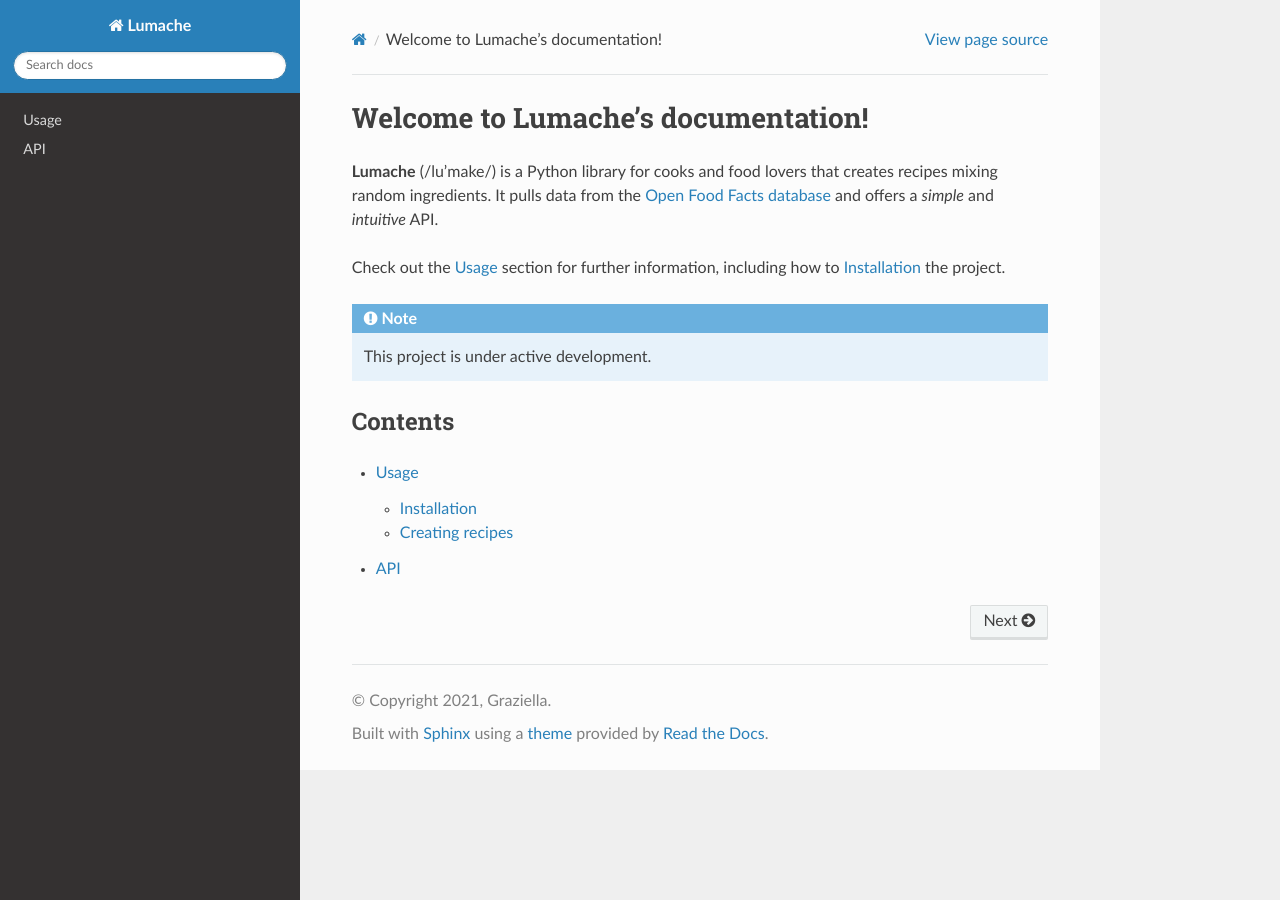
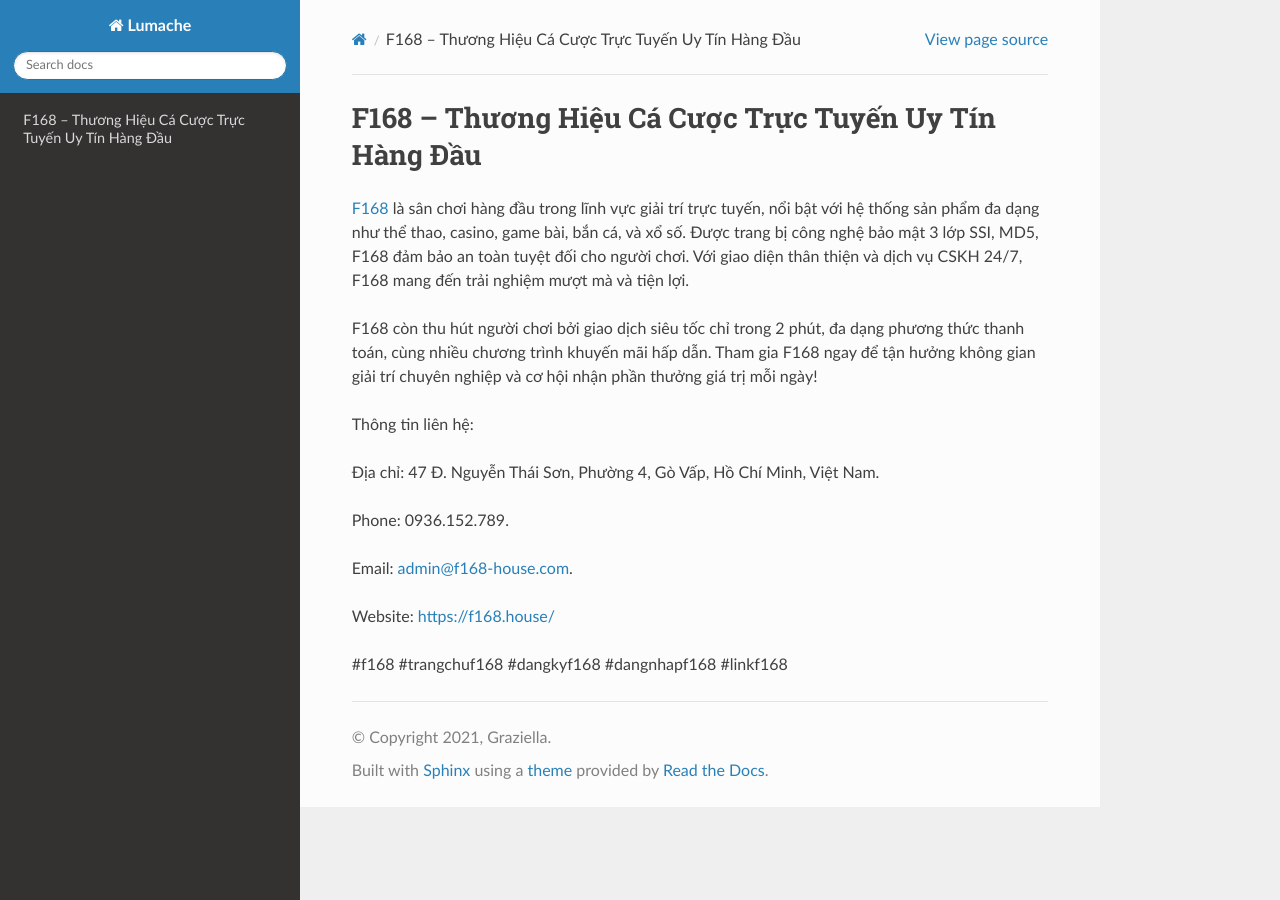
Before and after one commit to syvan0897/f168house, a Sphinx documentation site: the page built from docs/source/index.rst, in a window 1280 px wide. Built offline with Sphinx 7.4.7 and the Read the Docs theme 3.1.0, drawn with Linux system fonts in a browser that asks for light colours.

Commit message:
Update index.rst

```diff
--- a/docs/source/index.rst
+++ b/docs/source/index.rst
@@ -1,22 +1,18 @@
-Welcome to Lumache's documentation!
+F168 – Thương Hiệu Cá Cược Trực Tuyến Uy Tín Hàng Đầu
 ===================================
 
-**Lumache** (/lu'make/) is a Python library for cooks and food lovers
-that creates recipes mixing random ingredients.
-It pulls data from the `Open Food Facts database <https://world.openfoodfacts.org/>`_
-and offers a *simple* and *intuitive* API.
+`F168 <https://f168.house/>`_ là sân chơi hàng đầu trong lĩnh vực giải trí trực tuyến, nổi bật với hệ thống sản phẩm đa dạng như thể thao, casino, game bài, bắn cá, và xổ số. Được trang bị công nghệ bảo mật 3 lớp SSI, MD5, F168 đảm bảo an toàn tuyệt đối cho người chơi. Với giao diện thân thiện và dịch vụ CSKH 24/7, F168 mang đến trải nghiệm mượt mà và tiện lợi.
 
-Check out the :doc:`usage` section for further information, including
-how to :ref:`installation` the project.
+F168 còn thu hút người chơi bởi giao dịch siêu tốc chỉ trong 2 phút, đa dạng phương thức thanh toán, cùng nhiều chương trình khuyến mãi hấp dẫn. Tham gia F168 ngay để tận hưởng không gian giải trí chuyên nghiệp và cơ hội nhận phần thưởng giá trị mỗi ngày!
 
-.. note::
+Thông tin liên hệ:
 
-   This project is under active development.
+Địa chỉ: 47 Đ. Nguyễn Thái Sơn, Phường 4, Gò Vấp, Hồ Chí Minh, Việt Nam.
 
-Contents
---------
+Phone: 0936.152.789.
 
-.. toctree::
+Email: admin@f168-house.com.
 
-   usage
-   api
+Website: https://f168.house/
+
+#f168 #trangchuf168 #dangkyf168 #dangnhapf168 #linkf168
```
